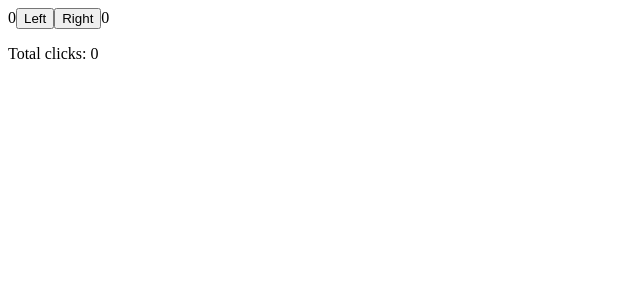
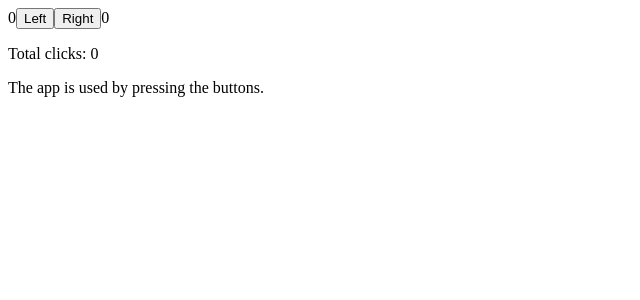
Before and after one commit to dustin4d/more-state, a React (Vite) app: page / in a window 1280 px wide. Shown: the top 300 px of the page, without its empty margins (0-640 px from the left). Built offline with nearby package versions, Linux system fonts and the light colour scheme.

Commit message:
Conditional rendering in <History />

```diff
--- a/src/App.jsx
+++ b/src/App.jsx
@@ -1,4 +1,5 @@
 import {useState} from 'react'
+import History from './History.jsx'
 
 const App = () => {
   // State inits
@@ -32,7 +33,7 @@
       {right}
 
       <p>Total clicks: {total}</p>
-      <p>{allClicks.join(' ')}</p>
+      <History allClicks = {allClicks} />
     </div>
   )
 }
--- /dev/null
+++ b/src/History.jsx
@@ -0,0 +1,17 @@
+const History = (props) => {
+    if (props.allClicks.length === 0) { // If there isn't any clicks in the array,
+        return ( // render this stuff
+            <div>
+                The app is used by pressing the buttons.
+            </div>
+        )
+    }
+
+    return ( // Or, if there ARE items in the array, join them into a string, with spaces.
+        <div>
+            History: {props.allClicks.join(' ')}
+        </div>
+    )
+}
+
+export default History
```
